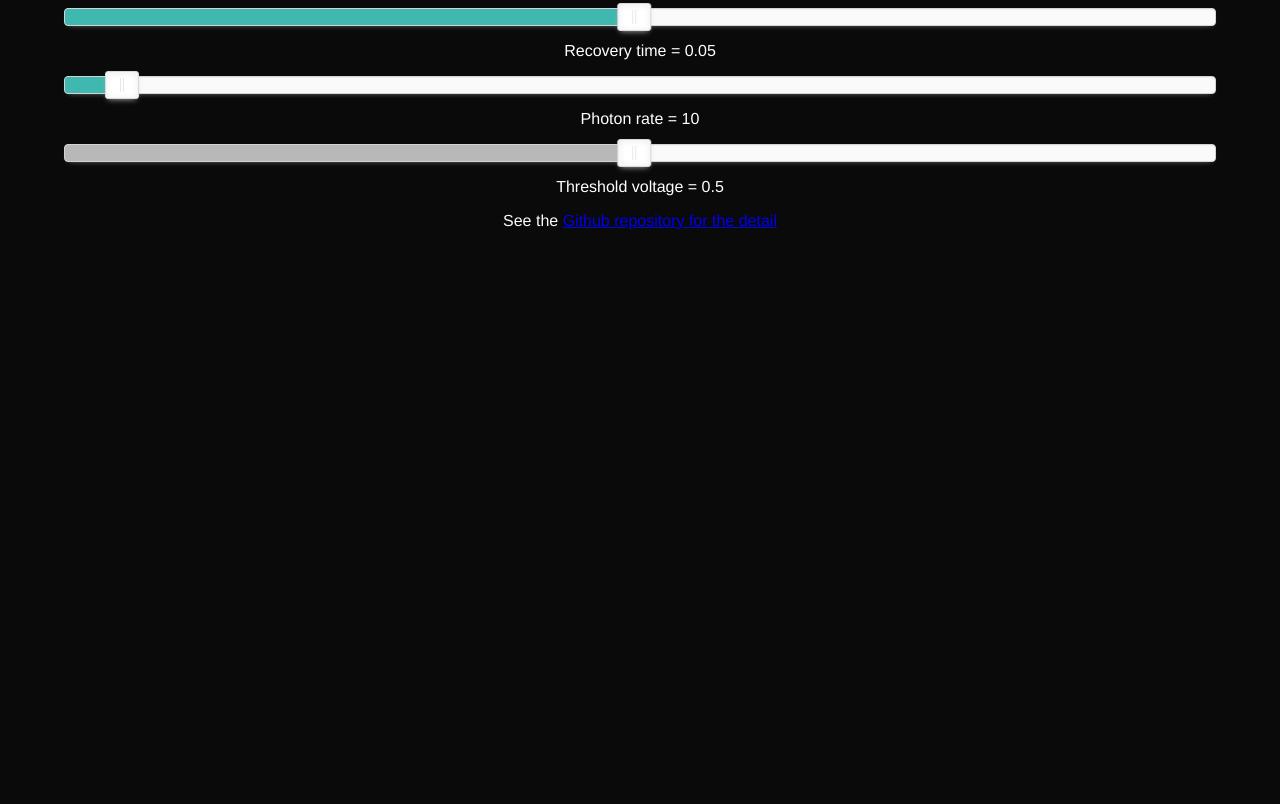
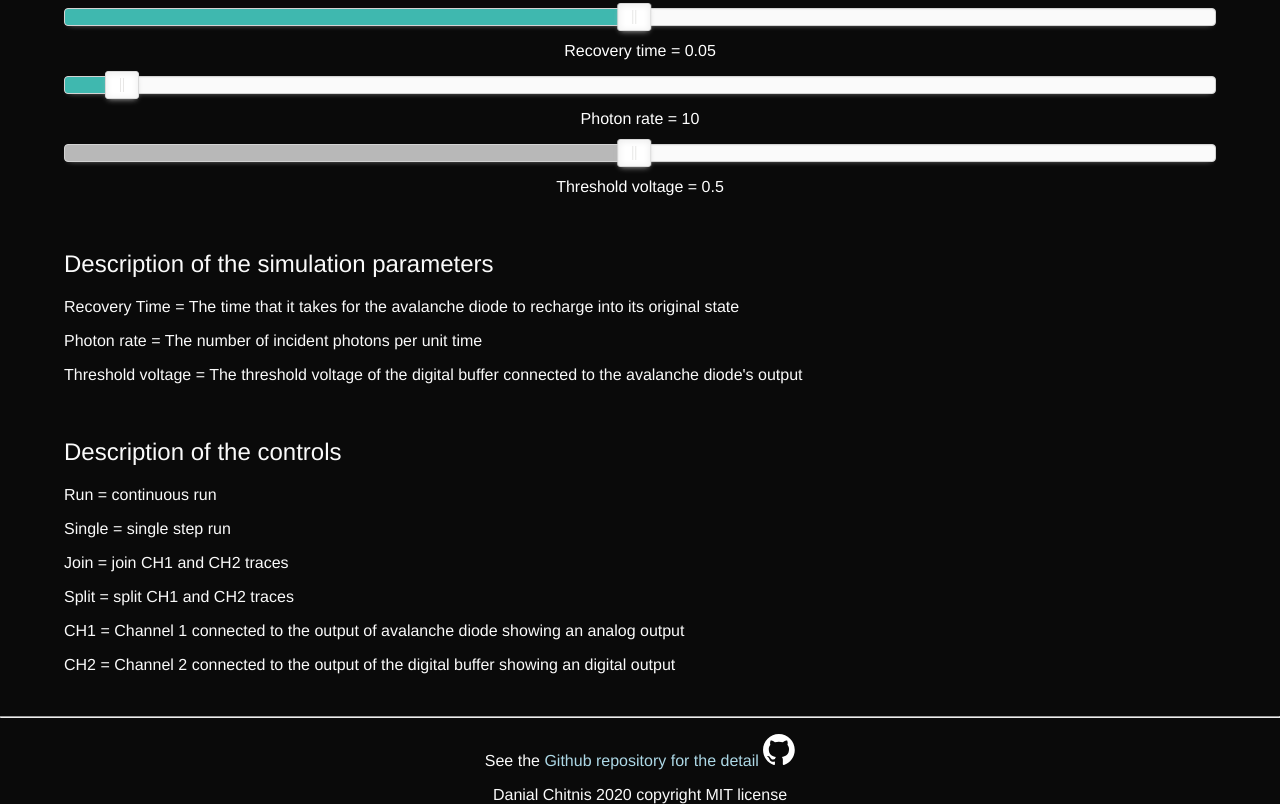
Before and after one commit to danchitnis/SPADsim, a website: page index.html in a window 1280 px wide. Shown: the part 556-1360 px from the top of the page. Before the commit the page ends 829 px from the top, so only its background shows below. Drawn offline with Linux system fonts and the light colour scheme.

Commit message:
updated HTML

```diff
--- a/index.html
+++ b/index.html
@@ -4,11 +4,10 @@
     <head>
         <meta charset="UTF-8">
         <meta name="viewport" content="width=device-width, initial-scale=1">
-        <meta name="description" content="An online SPAD simulator by Danial Chitnis">
+        <meta name="description" content="An online SPAD simulation tool by Danial Chitnis">
 
         <title>SPAD Simulation</title>
 
-        <script async src="https://kit.fontawesome.com/72b06963cb.js"></script>
 
     </head>
 
@@ -20,6 +19,9 @@
                 .main-div {
                     margin: auto;
                     width: 90%;
+                    align-items: center;
+                    justify-content: center;
+                    text-align: center;
                 }
 
                 .grid-osc {
@@ -145,10 +147,53 @@
 
     </div>
 
-    <div>
-        <p></p>
-        <p></p>
-        <p>See the <a href="https://github.com/danchitnis/SPADsim">Github repository for the detail</a></p>
+    <div class="text-div">
+        <style>
+            .text-div {
+                margin: auto;
+                width: 90%;
+                align-items: center;
+            }
+        </style>
+
+        <br>
+        <h2>Description of the simulation parameters</h2>
+
+        <p>Recovery Time = The time that it takes for the avalanche diode to recharge into its original state</p>
+        <p>Photon rate = The number of incident photons per unit time</p>
+        <p>Threshold voltage = The threshold voltage of the digital buffer connected to the avalanche diode's output</p>
+
+        <br>
+        <h2>Description of the controls</h2>
+
+        <p>Run = continuous run </p>
+        <p>Single =  single step run</p>
+        <p>Join = join CH1 and CH2 traces</p>
+        <p>Split = split CH1 and CH2 traces</p>
+        <p>CH1 = Channel 1 connected to the output of avalanche diode showing an analog output</p>
+        <p>CH2 = Channel 2 connected to the output of the digital buffer showing an digital output</p>
+
+    </div>
+
+    <br>
+    <hr>
+    <div class="credit-div">
+        <style>
+            .credit-div {
+                margin: auto;
+                width: 90%;
+                text-align: center;
+            }
+            .credit-div > p > a, a:visited {
+                color: lightblue;
+                text-decoration: none;
+            }
+            .credit-div > p > a:hover {
+                text-decoration: underline;
+            }
+        </style>
+        <p>See the <a target="_blank" href="https://github.com/danchitnis/SPADsim">Github repository for the detail <img src="Github_logo.svg" style="height: 2em;"></a></p>
+        <p>Danial Chitnis 2020 copyright MIT license</p>
     </div>
 
 
@@ -159,9 +204,6 @@
             margin-left: auto;
             margin-right: auto;
             display: block;
-                align-items: center;
-                justify-content: center;
-                text-align: center;
             font-family: "Helvetica Neue", Helvetica, Arial, sans-serif;
             color: rgb(250,250,250);
             width: 100%;
```
Also changed, not shown: Github_logo.svg (added). Lines whose indentation alone changed are shown as unchanged.
